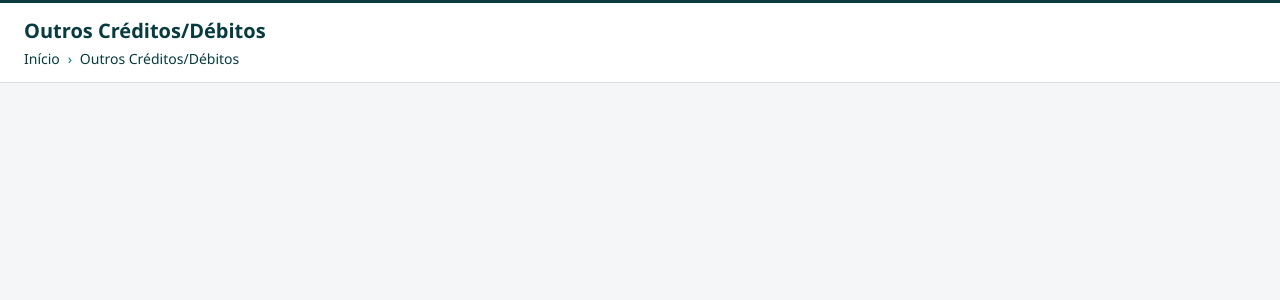
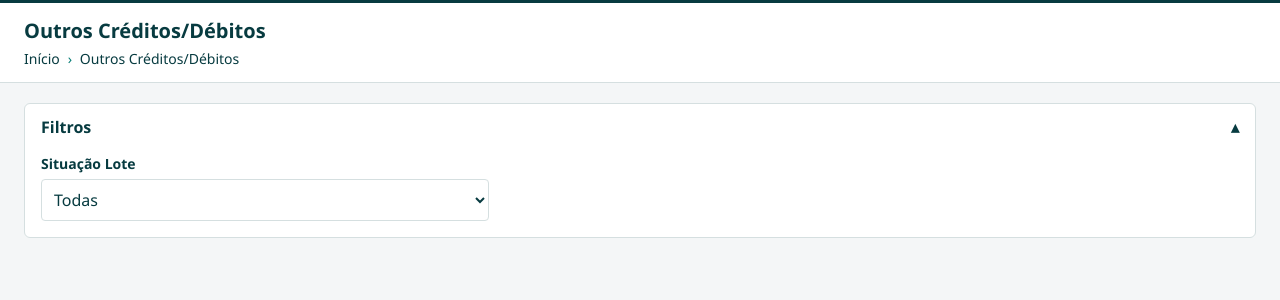
Before and after one commit to devgabrielcaldas/mirante-outros-creditos-debitos, an Angular app: page / in a window 1280 px wide. Shown: the top 300 px of the page. Built offline with nearby package versions, Linux system fonts and the light colour scheme.

Commit message:
Adiciona painel recolhível com filtro de situação do lote

```diff
--- a/src/app/app.css
+++ b/src/app/app.css
@@ -25,3 +25,7 @@
   margin-right: 4px;
   color: var(--cor-destaque);
 }
+
+.consulta {
+  padding: 20px 24px;
+}
--- a/src/app/app.html
+++ b/src/app/app.html
@@ -11,3 +11,7 @@
     </ol>
   </nav>
 </header>
+
+<main class="consulta">
+  <app-filtros-lotes />
+</main>
--- a/src/app/app.ts
+++ b/src/app/app.ts
@@ -1,8 +1,9 @@
 import { Component } from '@angular/core';
+import { FiltrosLotes } from './consulta-lotes/filtros-lotes/filtros-lotes';
 
 @Component({
   selector: 'app-root',
-  imports: [],
+  imports: [FiltrosLotes],
   templateUrl: './app.html',
   styleUrl: './app.css',
 })
--- /dev/null
+++ b/src/app/consulta-lotes/filtros-lotes/filtros-lotes.css
@@ -0,0 +1,56 @@
+:host {
+  display: block;
+}
+
+.painel {
+  background: white;
+  border: 1px solid var(--cor-borda);
+  border-radius: 6px;
+}
+
+h2 {
+  margin: 0;
+  font-size: 1rem;
+}
+
+.alternador {
+  display: flex;
+  align-items: center;
+  justify-content: space-between;
+  width: 100%;
+  padding: 12px 16px;
+  border: 0;
+  background: transparent;
+  color: var(--cor-petroleo);
+  font: inherit;
+  cursor: pointer;
+}
+
+.campos {
+  display: grid;
+  gap: 6px;
+  padding: 4px 16px 16px;
+}
+
+label {
+  font-size: 0.875rem;
+  font-weight: 600;
+}
+
+select {
+  box-sizing: border-box;
+  width: 100%;
+  max-width: 28rem;
+  padding: 8px;
+  border: 1px solid var(--cor-borda);
+  border-radius: 4px;
+  background: white;
+  color: var(--cor-petroleo);
+  font: inherit;
+}
+
+button:focus-visible,
+select:focus-visible {
+  outline: 2px solid var(--cor-destaque);
+  outline-offset: 2px;
+}
--- /dev/null
+++ b/src/app/consulta-lotes/filtros-lotes/filtros-lotes.html
@@ -0,0 +1,26 @@
+<section class="painel" aria-labelledby="titulo-filtros">
+  <h2 id="titulo-filtros">
+    <button
+      type="button"
+      class="alternador"
+      aria-controls="campos-filtros"
+      [attr.aria-expanded]="expandido()"
+      (click)="alternarPainel()"
+    >
+      Filtros
+      <span aria-hidden="true">{{ expandido() ? '▴' : '▾' }}</span>
+    </button>
+  </h2>
+
+  <div id="campos-filtros" [hidden]="!expandido()">
+    <form [formGroup]="formulario" class="campos">
+      <label for="situacao-lote">Situação Lote</label>
+      <select id="situacao-lote" formControlName="situacao">
+        <option value="">Todas</option>
+        @for (situacao of situacoes; track situacao) {
+          <option [value]="situacao">{{ situacao }}</option>
+        }
+      </select>
+    </form>
+  </div>
+</section>
--- /dev/null
+++ b/src/app/consulta-lotes/filtros-lotes/filtros-lotes.ts
@@ -0,0 +1,24 @@
+import { Component, signal } from '@angular/core';
+import { FormControl, FormGroup, ReactiveFormsModule } from '@angular/forms';
+
+const SITUACOES_LOTE = ['Aberto', 'Enviado', 'Confirmado'] as const;
+type SituacaoLote = (typeof SITUACOES_LOTE)[number];
+
+@Component({
+  selector: 'app-filtros-lotes',
+  imports: [ReactiveFormsModule],
+  templateUrl: './filtros-lotes.html',
+  styleUrl: './filtros-lotes.css',
+})
+export class FiltrosLotes {
+  protected readonly expandido = signal(true);
+  protected readonly situacoes = SITUACOES_LOTE;
+
+  protected readonly formulario = new FormGroup({
+    situacao: new FormControl<SituacaoLote | ''>('', { nonNullable: true }),
+  });
+
+  protected alternarPainel(): void {
+    this.expandido.update(aberto => !aberto);
+  }
+}
```
Also changed, not shown: 1 other file (tests, documents, lock files or other folders).
